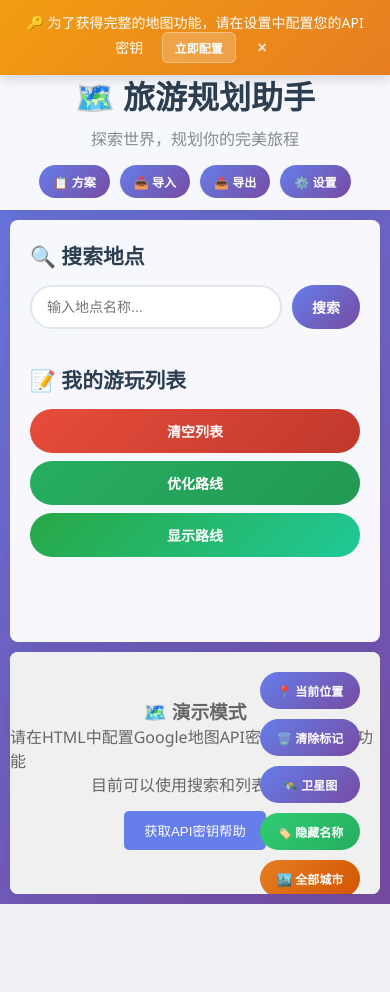
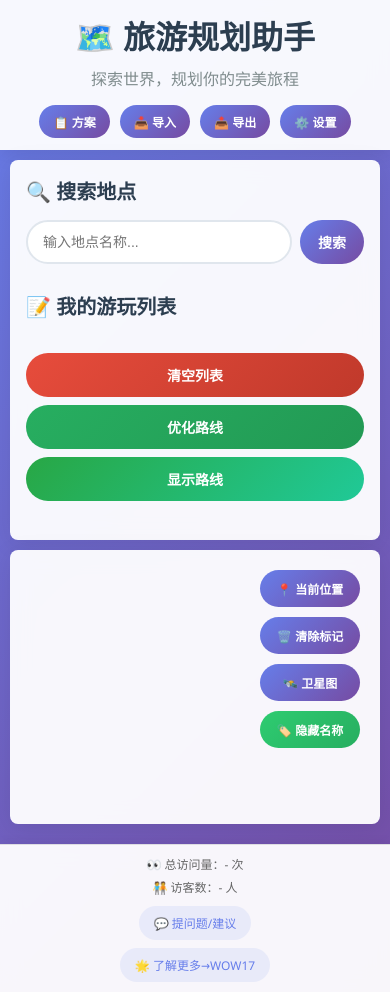
Before and after one commit to xiang0731/17travel-planner, a PHP site: page / in a window 390 px wide. Before the commit the page ends 904 px from the top, so only its background shows below. Run offline with PHP 8.4, Linux system fonts and the light colour scheme; some libraries are stand-ins or nearby versions.

Commit message:
添加页脚，优化显示策略

```diff
--- a/index.html
+++ b/index.html
@@ -82,6 +82,31 @@
 
 
     </div>
+
+    <!-- 页脚 -->
+    <footer class="page-footer">
+        <div class="footer-content">
+            <div class="footer-section stats-section">
+                <div class="stats-counter">
+                    <!-- 卜算子统计 -->
+                    <span id="busuanzi_container_site_pv">
+                        👀 总访问量：<span id="busuanzi_value_site_pv">-</span> 次
+                    </span>
+                    <span id="busuanzi_container_site_uv">
+                        🧑‍🤝‍🧑 访客数：<span id="busuanzi_value_site_uv">-</span> 人
+                    </span>
+                </div>
+            </div>
+            <div class="footer-section links-section">
+                <a href="https://github.com/xiang0731/travel-planner/issues/new" target="_blank" class="footer-link">
+                    💬 提问题/建议
+                </a>
+                <a href="https://www.wow17.com/" target="_blank" class="footer-link">
+                    🌟 了解更多→WOW17
+                </a>
+            </div>
+        </div>
+    </footer>
 
     <!-- 模态框 -->
     <div id="placeModal" class="modal">
@@ -356,6 +381,9 @@
     </div>
 
     <script src="script.js"></script>
+
+    <!-- 卜算子统计脚本 -->
+    <script async src="//busuanzi.ibruce.info/busuanzi/2.3/busuanzi.pure.mini.js"></script>
 </body>
 
 </html>
--- a/styles.css
+++ b/styles.css
@@ -10,6 +10,8 @@ body {
     background: linear-gradient(135deg, #667eea 0%, #764ba2 100%);
     min-height: 100vh;
     color: #333;
+    margin: 0;
+    padding: 0;
 }
 
 .container {
@@ -19,6 +21,7 @@ body {
     flex-direction: column;
     margin: 0;
     padding: 0;
+    overflow: hidden;
 }
 
 /* 头部样式 */
@@ -80,31 +83,34 @@ header p {
 .main-content {
     display: flex;
     gap: 20px;
-    flex: 1;
+    height: calc(100vh - 140px);
     min-height: 0;
-    padding: 15px 20px 20px 20px;
+    padding: 15px 20px 15px 20px;
     overflow: hidden;
 }
 
 /* 侧边栏样式 */
 .sidebar {
-    width: 520px;
-    min-width: 520px;
+    width: 35%;
+    min-width: 320px;
+    max-width: 500px;
     background: rgba(255, 255, 255, 0.95);
     border-radius: 12px;
-    padding: 25px;
+    padding: 20px;
     box-shadow: 0 4px 24px rgba(0, 0, 0, 0.08);
     backdrop-filter: blur(10px);
     overflow-y: auto;
+    scroll-behavior: smooth;
     display: flex;
     flex-direction: column;
-    gap: 20px;
-    height: 100%;
+    gap: 18px;
+    flex-shrink: 0;
+    min-height: 0;
 }
 
 .sidebar h3 {
     color: #2c3e50;
-    font-size: 1.3rem;
+    font-size: 1.25rem;
     margin-bottom: 15px;
     display: flex;
     align-items: center;
@@ -112,9 +118,13 @@ header p {
 }
 
 /* 搜索区域 */
+.search-section {
+    flex-shrink: 0;
+}
+
 .search-box {
     display: flex;
-    gap: 10px;
+    gap: 8px;
     margin-bottom: 15px;
 }
 
@@ -139,7 +149,7 @@ header p {
 .optimize-btn,
 .show-route-btn,
 .add-btn {
-    padding: 12px 20px;
+    padding: 12px 18px;
     background: linear-gradient(135deg, #667eea, #764ba2);
     color: white;
     border: none;
@@ -158,6 +168,82 @@ header p {
 .add-btn:hover {
     transform: translateY(-2px);
     box-shadow: 0 5px 15px rgba(102, 126, 234, 0.4);
+}
+
+/* 搜索结果样式 */
+.search-results {
+    border-radius: 10px;
+}
+
+.search-result-item {
+    padding: 12px 18px;
+    background: #f8f9fa;
+    margin-bottom: 6px;
+    border-radius: 10px;
+    cursor: pointer;
+    transition: all 0.3s ease;
+    border-left: 4px solid transparent;
+}
+
+.search-result-item:hover {
+    background: #e9ecef;
+    border-left-color: #667eea;
+    transform: translateX(5px);
+}
+
+.search-result-name {
+    font-weight: 600;
+    color: #2c3e50;
+    margin-bottom: 4px;
+    font-size: 14px;
+}
+
+.search-result-address {
+    font-size: 13px;
+    color: #7f8c8d;
+    line-height: 1.3;
+}
+
+/* Toast消息样式 */
+.toast {
+    position: fixed;
+    top: 20px;
+    right: 20px;
+    background: rgba(0, 0, 0, 0.8);
+    color: white;
+    padding: 12px 20px;
+    border-radius: 8px;
+    font-size: 14px;
+    z-index: 10000;
+    transform: translateX(400px);
+    opacity: 0;
+    transition: all 0.3s ease;
+    max-width: 300px;
+    word-wrap: break-word;
+}
+
+.toast.show {
+    transform: translateX(0);
+    opacity: 1;
+}
+
+/* 复制和导航按钮样式 */
+.copy-btn {
+    background: linear-gradient(135deg, #3498db, #2980b9);
+}
+
+.copy-btn:hover {
+    background: linear-gradient(135deg, #2980b9, #1f5582);
+    box-shadow: 0 3px 10px rgba(52, 152, 219, 0.4);
+}
+
+.navigate-to-btn {
+    background: linear-gradient(135deg, #e67e22, #d35400);
+}
+
+.navigate-to-btn:hover {
+    background: linear-gradient(135deg, #d35400, #bf6516);
+    box-shadow: 0 3px 10px rgba(230, 126, 34, 0.4);
 }
 
 /* 城市过滤按钮特殊样式 */
@@ -198,89 +284,30 @@ header p {
     box-shadow: 0 5px 15px rgba(39, 174, 96, 0.4);
 }
 
-/* Toast消息样式 */
-.toast {
-    position: fixed;
-    top: 20px;
-    right: 20px;
-    background: rgba(0, 0, 0, 0.8);
-    color: white;
-    padding: 12px 20px;
-    border-radius: 8px;
-    font-size: 14px;
-    z-index: 10000;
-    transform: translateX(400px);
-    opacity: 0;
-    transition: all 0.3s ease;
-    max-width: 300px;
-    word-wrap: break-word;
-}
-
-.toast.show {
-    transform: translateX(0);
-    opacity: 1;
-}
-
-/* 复制和导航按钮样式 */
-.copy-btn {
-    background: linear-gradient(135deg, #3498db, #2980b9);
-}
-
-.copy-btn:hover {
-    background: linear-gradient(135deg, #2980b9, #1f5582);
-    box-shadow: 0 3px 10px rgba(52, 152, 219, 0.4);
-}
-
-.navigate-to-btn {
-    background: linear-gradient(135deg, #e67e22, #d35400);
-}
-
-.navigate-to-btn:hover {
-    background: linear-gradient(135deg, #d35400, #bf6516);
-    box-shadow: 0 3px 10px rgba(230, 126, 34, 0.4);
-}
-
-/* 搜索结果 */
-.search-results {
-    max-height: 200px;
-    overflow-y: auto;
-    border-radius: 10px;
-}
-
-.search-result-item {
-    padding: 12px 18px;
-    background: #f8f9fa;
-    margin-bottom: 6px;
-    border-radius: 10px;
-    cursor: pointer;
-    transition: all 0.3s ease;
-    border-left: 4px solid transparent;
-}
-
-.search-result-item:hover {
-    background: #e9ecef;
-    border-left-color: #667eea;
-    transform: translateX(5px);
-}
-
-.search-result-name {
-    font-weight: 600;
-    color: #2c3e50;
-    margin-bottom: 4px;
-    font-size: 14px;
-}
-
-.search-result-address {
-    font-size: 13px;
-    color: #7f8c8d;
-    line-height: 1.3;
-}
-
-/* 游玩列表控制 */
+/* 游玩列表区域样式 */
+.playlist-section {
+    display: flex;
+    flex-direction: column;
+    gap: 18px;
+}
+
+.playlist-section h3 {
+    margin-bottom: 15px;
+}
+
+.travel-list,
+.pending-list {
+    list-style: none;
+    margin: 0;
+    padding: 0;
+}
+
+/* 游玩列表控制按钮 */
 .playlist-controls {
     display: flex;
     gap: 10px;
     margin-bottom: 15px;
+    flex-wrap: wrap;
 }
 
 .clear-btn {
@@ -299,29 +326,22 @@ header p {
     flex: 1;
 }
 
-
-
 /* 游玩列表 */
 .travel-list {
     list-style: none;
-    flex: 1;
-    /* 让列表占据剩余空间 */
-    overflow-y: auto;
     margin-bottom: 15px;
-    min-height: 200px;
-    /* 最小高度 */
 }
 
 .travel-item {
     background: #f8f9fa;
-    padding: 18px;
-    margin-bottom: 12px;
-    border-radius: 12px;
+    padding: 14px;
+    margin-bottom: 8px;
+    border-radius: 10px;
     cursor: move;
     transition: all 0.3s ease;
     border-left: 4px solid #667eea;
     position: relative;
-    min-height: 70px;
+    min-height: 65px;
 }
 
 .travel-item:hover {
@@ -815,13 +835,14 @@ header p {
 /* 地图容器 */
 .map-container {
     flex: 1;
+    width: 65%;
     background: rgba(255, 255, 255, 0.95);
     border-radius: 12px;
     overflow: hidden;
     box-shadow: 0 4px 24px rgba(0, 0, 0, 0.08);
     backdrop-filter: blur(10px);
     position: relative;
-    height: 100%;
+    min-height: 0;
 }
 
 .map {
@@ -985,11 +1006,7 @@ header p {
     line-height: 1.4;
 }
 
-/* 底部 */
-footer {
-    display: none;
-    /* 隐藏footer以节省空间 */
-}
+/* 底部 - 移除隐藏 */
 
 /* 模态框 */
 .modal {
@@ -1749,16 +1766,27 @@ footer {
 /* 响应式设计 */
 @media (max-width: 1200px) {
     .sidebar {
-        width: 450px;
-        min-width: 450px;
+        width: 35%;
+        min-width: 300px;
+        max-width: 450px;
+    }
+
+    .map-container {
+        width: 65%;
     }
 }
 
 @media (max-width: 1024px) {
     .sidebar {
-        width: 400px;
-        min-width: 400px;
-        padding: 20px;
+        width: 35%;
+        min-width: 280px;
+        max-width: 400px;
+        padding: 18px;
+        gap: 16px;
+    }
+
+    .map-container {
+        width: 65%;
     }
 
     .main-content {
@@ -1789,13 +1817,16 @@ footer {
     .sidebar {
         width: 100%;
         min-width: 100%;
-        height: 50vh;
-        padding: 20px;
+        max-width: none;
+        height: 45vh;
+        padding: 16px;
         border-radius: 8px;
+        gap: 12px;
     }
 
     .map-container {
-        height: 50vh;
+        width: 100%;
+        height: 55vh;
         border-radius: 8px;
     }
 
@@ -1987,6 +2018,28 @@ footer {
 
 ::-webkit-scrollbar-thumb:hover {
     background: transparent;
+}
+
+/* 侧边栏专用滚动条样式 - 覆盖全局隐藏设置 */
+.sidebar::-webkit-scrollbar {
+    width: 8px;
+    background: rgba(0, 0, 0, 0.05);
+}
+
+.sidebar::-webkit-scrollbar-track {
+    background: rgba(0, 0, 0, 0.05);
+    border-radius: 4px;
+    margin: 8px;
+}
+
+.sidebar::-webkit-scrollbar-thumb {
+    background: rgba(102, 126, 234, 0.4);
+    border-radius: 4px;
+    transition: background-color 0.3s ease;
+}
+
+.sidebar::-webkit-scrollbar-thumb:hover {
+    background: rgba(102, 126, 234, 0.6);
 }
 
 /* 地图截图专用样式 - 移除可能影响截图的CSS属性 */
@@ -2387,8 +2440,6 @@ footer {
     font-weight: 500;
 }
 
-
-
 /* 设置操作按钮样式调整 */
 .settings-actions {
     display: flex;
@@ -2480,3 +2531,95 @@ footer {
         font-size: 14px !important;
     }
 }
+
+/* 页脚样式 */
+.page-footer {
+    background: rgba(255, 255, 255, 0.95);
+    backdrop-filter: blur(10px);
+    border-top: 1px solid rgba(0, 0, 0, 0.1);
+    padding: 15px 20px;
+    flex-shrink: 0;
+    box-shadow: 0 -2px 10px rgba(0, 0, 0, 0.05);
+    height: 70px;
+    display: flex;
+    align-items: center;
+}
+
+.footer-content {
+    display: flex;
+    justify-content: center;
+    align-items: center;
+    flex-wrap: wrap;
+    gap: 20px;
+    max-width: 1200px;
+    margin: 0 auto;
+}
+
+.footer-section {
+    display: flex;
+    align-items: center;
+    gap: 15px;
+}
+
+.stats-counter {
+    display: flex;
+    gap: 15px;
+    font-size: 14px;
+    color: #666;
+}
+
+.stats-counter span {
+    white-space: nowrap;
+}
+
+.footer-link {
+    color: #667eea;
+    text-decoration: none;
+    font-size: 14px;
+    font-weight: 500;
+    padding: 8px 15px;
+    border-radius: 20px;
+    background: rgba(102, 126, 234, 0.1);
+    transition: all 0.3s ease;
+    white-space: nowrap;
+}
+
+.footer-link:hover {
+    background: rgba(102, 126, 234, 0.2);
+    transform: translateY(-1px);
+    box-shadow: 0 3px 10px rgba(102, 126, 234, 0.2);
+}
+
+/* 移动端页脚样式 */
+@media (max-width: 768px) {
+    .page-footer {
+        height: auto;
+        padding: 10px 15px;
+    }
+
+    .footer-content {
+        flex-direction: column;
+        gap: 10px;
+        text-align: center;
+    }
+
+    .footer-section {
+        flex-direction: column;
+        gap: 8px;
+    }
+
+    .stats-counter {
+        flex-direction: column;
+        gap: 5px;
+        font-size: 12px;
+    }
+
+    .footer-link {
+        padding: 8px 15px;
+        font-size: 12px;
+    }
+
+    .main-content {
+        height: calc(100vh - 160px);
+    }
+}
```
